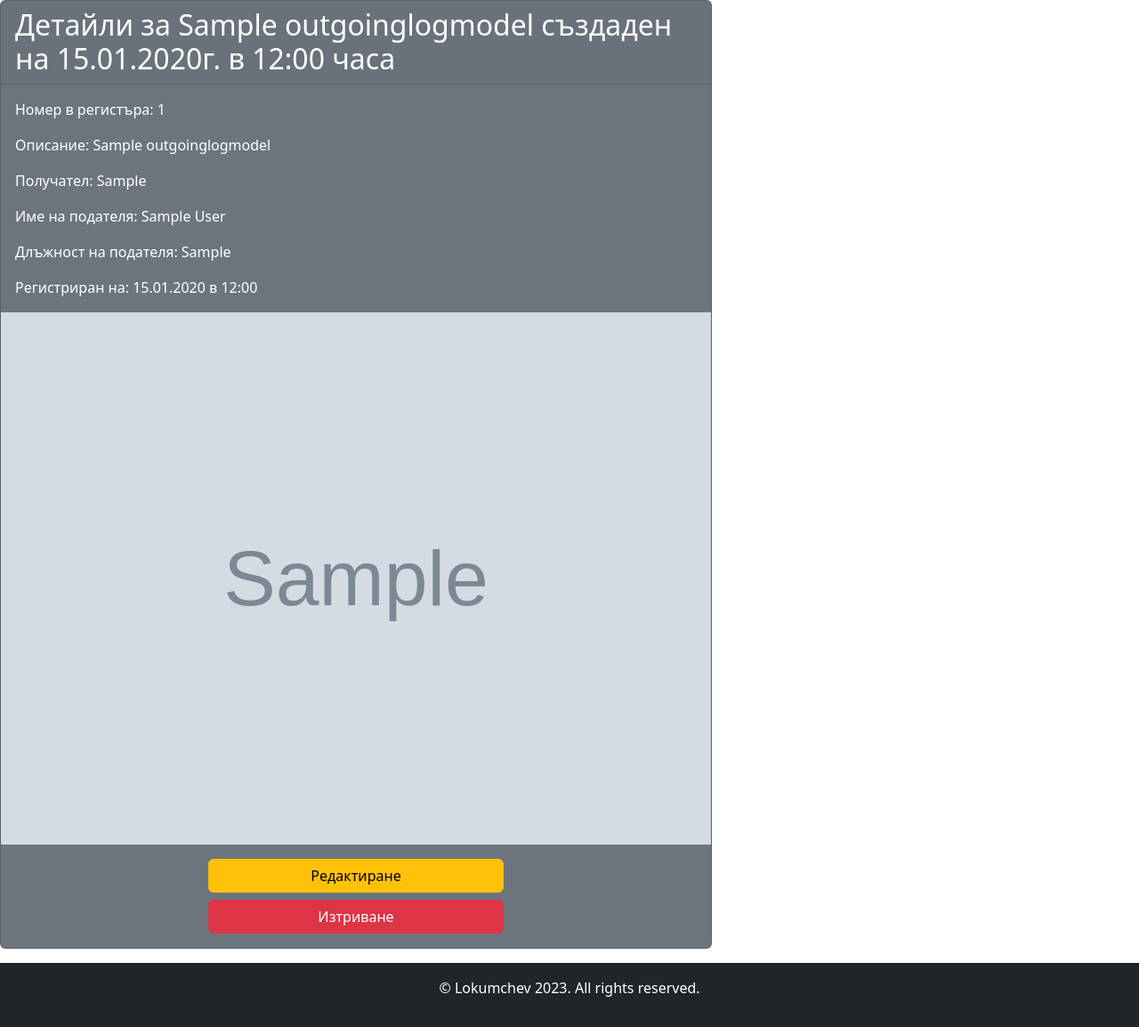
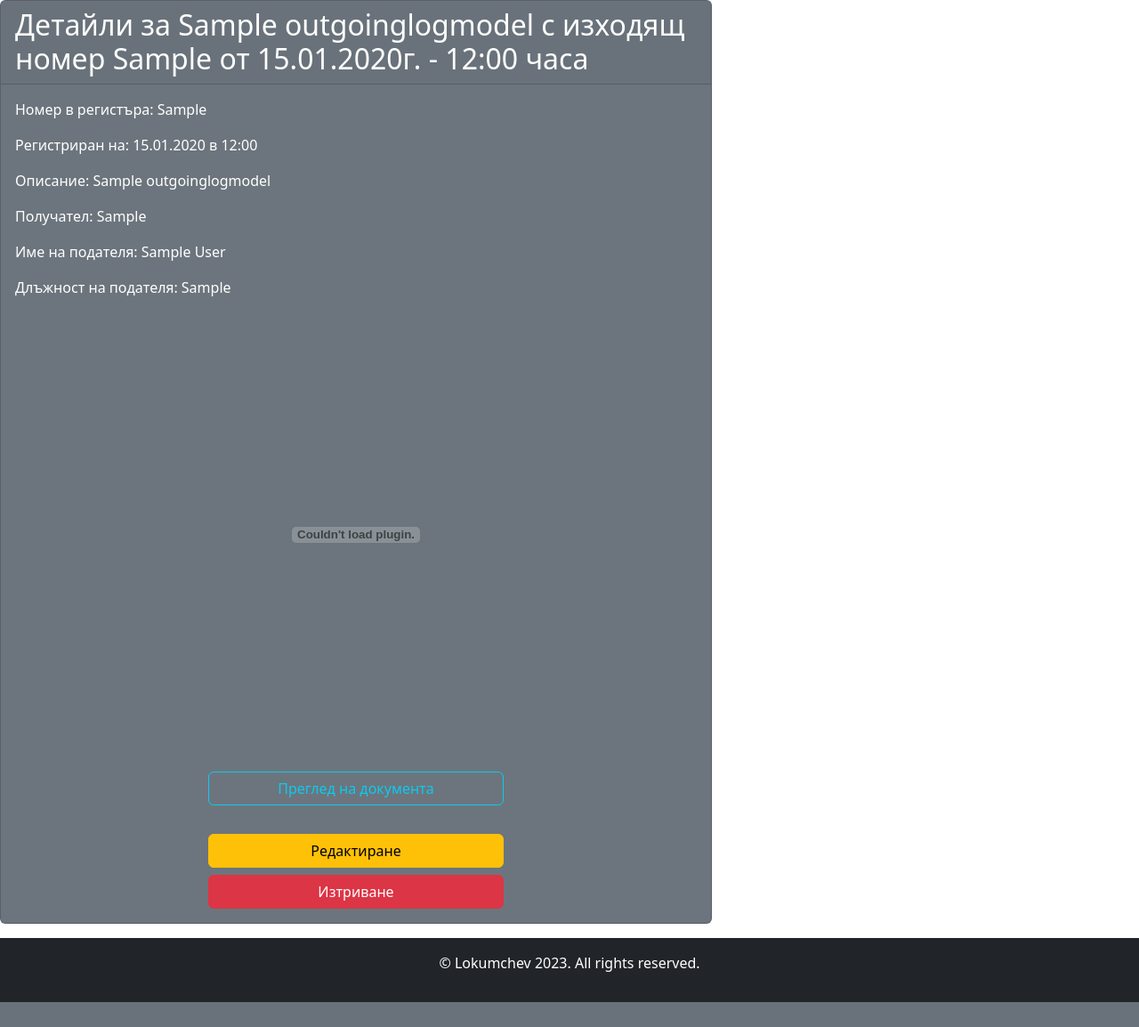
Before and after one commit to stefanov13/Registry-Office, a Django app: page /outgoing/1/details/ in a window 1280 px wide. Shown: the part 100-1254 px from the top of the page at 89% size. After the commit the page ends 1226 px from the top, so only its background shows below. Run offline with Django 4.2, Linux system fonts and the light colour scheme; a user stored in the database is signed in; tables that the repository leaves empty hold one stand-in row (values such as "Sample post"); grey boxes marked "Sample" are stand-in pictures.

Commit message:
Change Incoming and Outgoing Logs

```diff
--- a/registry_office/apps/outgoing_log/forms.py
+++ b/registry_office/apps/outgoing_log/forms.py
@@ -5,7 +5,7 @@ from django.utils.translation import gettext_lazy as _
 class CreateOutgoingLogForm(forms.ModelForm):
     class Meta:
         model = OutgoingLogModel
-        fields = '__all__'
+        fields = ['title', 'recipient', 'signatory_profile', 'document_file']
 
 class EditOutgoingLogForm(forms.ModelForm):
     class Meta:
--- a/registry_office/apps/outgoing_log/models.py
+++ b/registry_office/apps/outgoing_log/models.py
@@ -1,20 +1,23 @@
 from django.db import models
 from django.core import validators
+from django.utils import timezone
 from django.utils.translation import gettext_lazy as _
 from ..user_profiles.models import Profile
+import mimetypes
 
 
 class OutgoingLogModel(models.Model):
+    LOG_NUM_MAX_LENGTH = 7
     TITLE_MIN_LENGTH = 2
     TITLE_MAX_LENGTH = 200
     RECIPIENT_MIN_LENGTH = 2
     RECIPIENT_MAX_LENGTH = 200
 
-    log_num = models.IntegerField(
+    log_num = models.CharField(
+        max_length=LOG_NUM_MAX_LENGTH,
         blank=False,
         null=False,
         unique=True,
-        editable=False,
         verbose_name=_('Log\'s number')
     )
 
@@ -50,21 +53,23 @@ class OutgoingLogModel(models.Model):
     )
 
     creation_date = models.DateTimeField(
-        auto_now_add=True,
+        default=timezone.now,
         verbose_name=_('Creation Date'),
     )
 
-    document_img = models.ImageField(
+    document_file = models.FileField(
         blank=True,
         null=True,
-        upload_to='outgoing_doc_img',
-        verbose_name=_('Document Image'),
+        upload_to='outgoing_doc_files',
+        verbose_name=_('Document File'),
     )
 
     def save(self, *args, **kwargs):
         if not self.log_num:
             # Auto-generate the log_num value on first save
             last_instance = OutgoingLogModel.objects.order_by('-log_num').first()
-            self.log_num = (last_instance.log_num + 1) if last_instance else 1
+            self.log_num = int(last_instance.log_num) + 1 if last_instance else 1
+
+        # file_type, encoding = mimetypes.guess_type(self.document_file.path)
 
         super().save(*args, **kwargs)
--- a/registry_office/apps/outgoing_log/templates/outgoing_log/outgoing-details.html
+++ b/registry_office/apps/outgoing_log/templates/outgoing_log/outgoing-details.html
@@ -3,18 +3,21 @@
 
 {% block content %}
     <section class="card text-bg-secondary mb-3" style="max-width: 50rem;">
-        <h2 class="card-header">Детайли за {{ object.title }} създаден на {{ object.creation_date|date:"d.m.Yг. в H:i часа" }}</h2>
+        <h2 class="card-header">Детайли за {{ object.title }} с изходящ номер {{ object.log_num }} от {{ object.creation_date|date:"d.m.Yг. - H:i часа" }}</h2>
 
         <div class="card-body">
             <p class="card-text">Номер в регистъра: {{ object.log_num }}</p>
+            <p class="card-text">Регистриран на: {{ object.creation_date|date:"d.m.Y в H:i" }}</p>
             <p class="card-text">Описание: {{ object.title }}</p>
             <p class="card-text">Получател: {{ object.recipient }}</p>
             <p class="card-text">Име на подателя: {{ object.signatory_profile.first_name }} {{ object.signatory_profile.last_name }}</p>
             <p class="card-text">Длъжност на подателя: {{ object.signatory_profile.position }}</p>
-            <p class="card-text">Регистриран на: {{ object.creation_date|date:"d.m.Y в H:i" }}</p>
         </div>
-        {% if object.document_img %}
-            <img src="{{ object.document_img.url }}" class="mb-3" alt="Outgoing Document Image">
+        {% if object.document_file %}
+        {% comment %}{% if file_type %}{% endcomment %}
+            <embed src="{{ object.document_file.url }}" type="application/pdf" width="100%" height="500px" class="mb-3"/>
+            <p class="vstack gap-2 col-md-5 mx-auto mb-3"><a href="{{ object.document_file.url }}" target="_blank" class="mb-3 btn btn-outline-info">Преглед на документа</a></p>
+            {% comment %} <img src="{{ object.document_file.url }}" class="mb-3" alt="Outgoing Document Image"> {% endcomment %}
         {% endif %}
 
         <div class="vstack gap-2 col-md-5 mx-auto mb-3">
--- a/registry_office/apps/outgoing_log/views.py
+++ b/registry_office/apps/outgoing_log/views.py
@@ -7,14 +7,16 @@ from django.http import Http404
 from .models import OutgoingLogModel
 from .forms import CreateOutgoingLogForm, EditOutgoingLogForm, DeleteOutgoingLogForm
 from core.mixins.moderator_group_mixin import GroupRequiredMixin
+from core.custom_views.extra_content_create_view import ExtraContentCreateView
 
 
 class OutgoingLogCreateView(
     auth_mixins.LoginRequiredMixin,
     GroupRequiredMixin,
-    views.CreateView
+    ExtraContentCreateView
 ):
     template_name = 'outgoing_log/outgoing-create.html'
+    model = OutgoingLogModel
     form_class = CreateOutgoingLogForm
     success_url = reverse_lazy('outgoing-dashboard')
 
```
Also changed, not shown: registry_office/apps/outgoing_log/templates/outgoing_log/outgoing-create.html (+7 -0 lines), registry_office/apps/outgoing_log/migrations/0001_initial.py.
